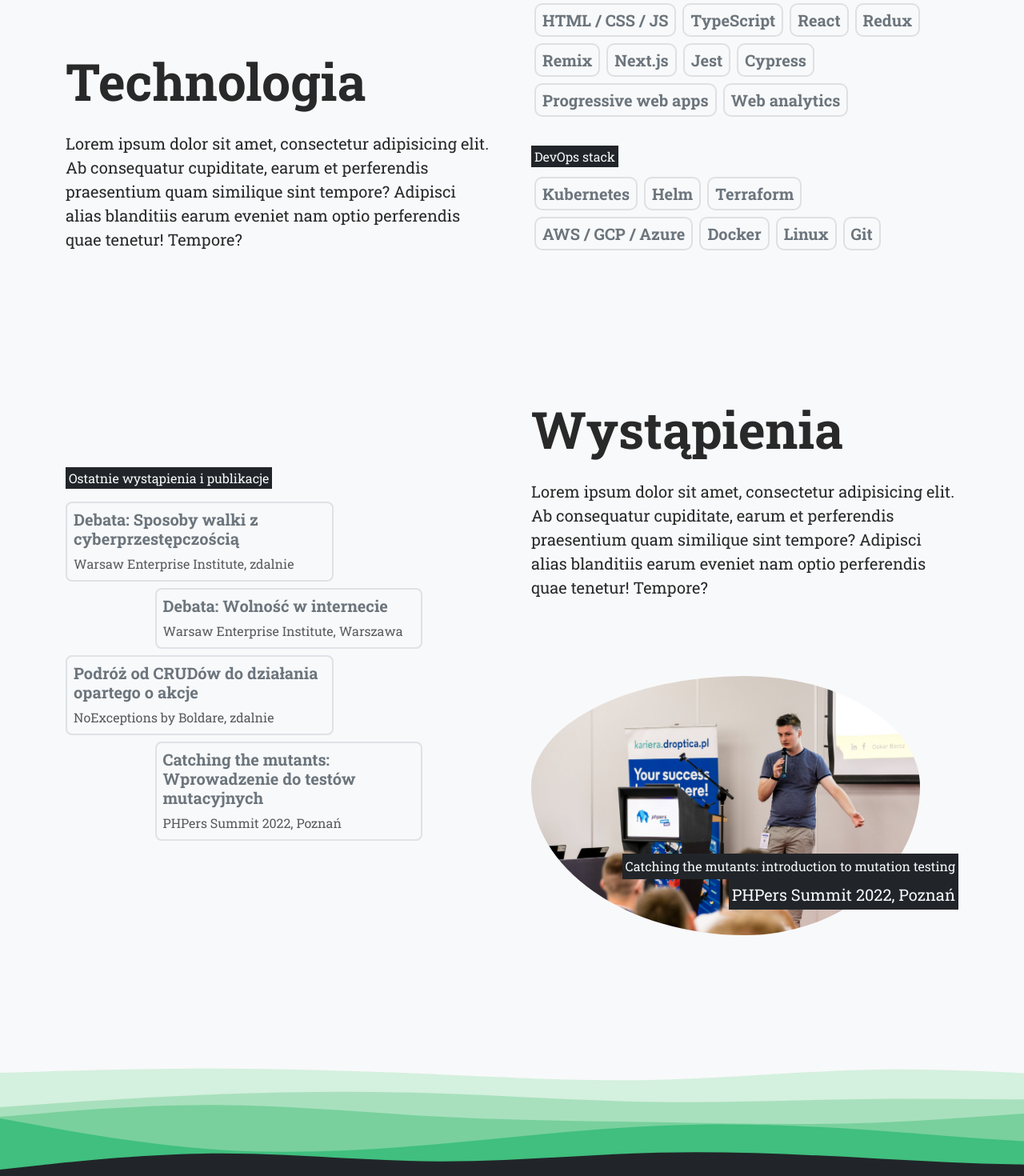
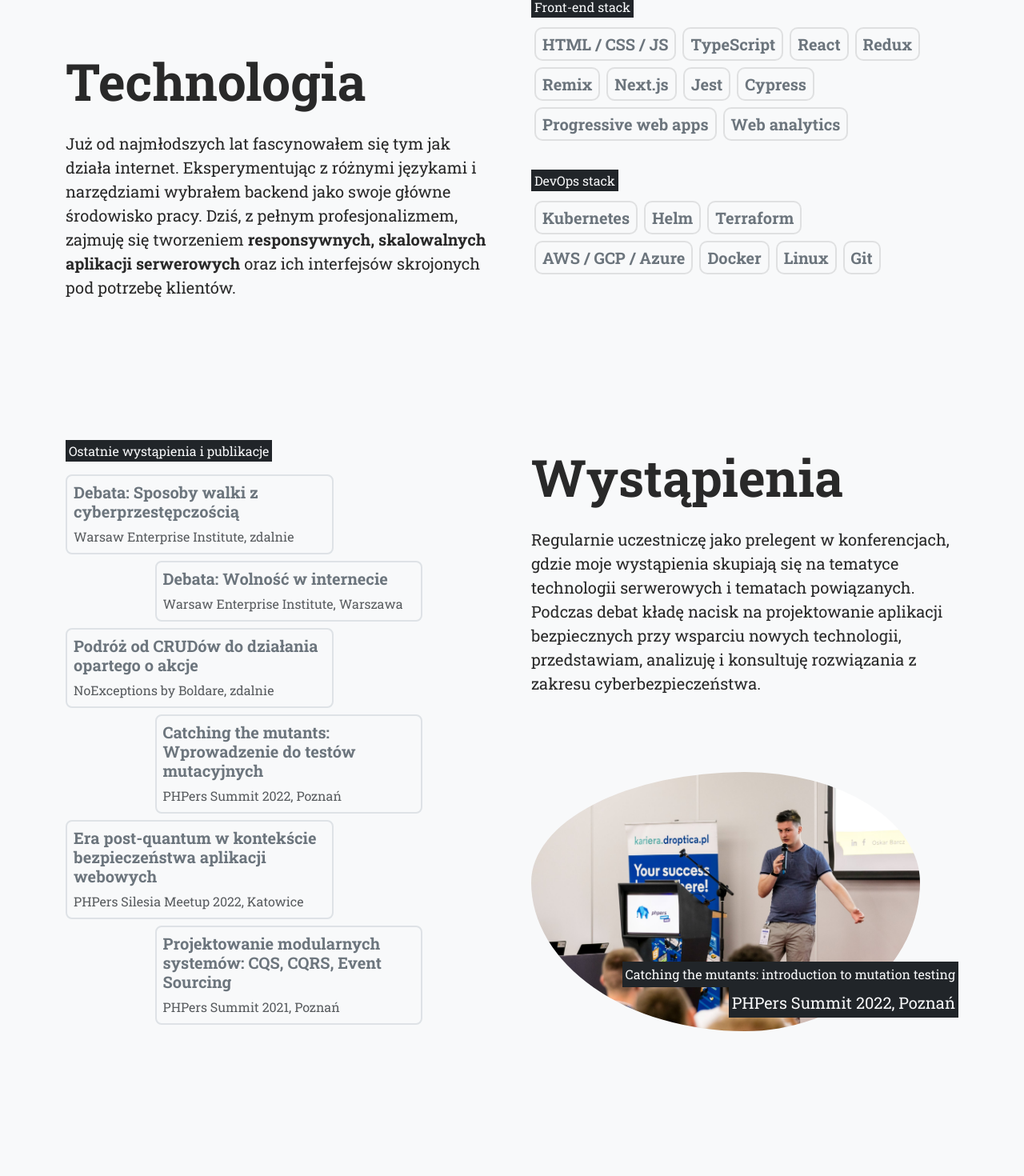
Before and after one commit to oskarbarcz/barcz-me-website, a React (Vite) app: page / in a window 1280 px wide. Shown: the part 1094-2564 px from the top of the page at 80% size. Built offline with nearby package versions, Linux system fonts and the light colour scheme.

Commit message:
add more conferences

```diff
--- a/src/blocks/ConferencesBlock.jsx
+++ b/src/blocks/ConferencesBlock.jsx
@@ -20,7 +20,15 @@ export default function ConferencesBlock() {
     {
       name: "Catching the mutants: Wprowadzenie do testów mutacyjnych",
       place: "PHPers Summit 2022, Poznań"
-    }
+    },
+    {
+      name: "Era post-quantum w kontekście bezpieczeństwa aplikacji webowych",
+      place: "PHPers Silesia Meetup 2022, Katowice"
+    },
+    {
+      name: "Projektowanie modularnych systemów: CQS, CQRS, Event Sourcing",
+      place: "PHPers Summit 2021, Poznań"
+    },
   ];
 
   return (
@@ -39,12 +47,14 @@ export default function ConferencesBlock() {
             <section>
               <h2 className="fw-bold display-3 my-4">Wystąpienia</h2>
               <article className="lead">
-                Lorem ipsum dolor sit amet, consectetur adipisicing elit. Ab consequatur cupiditate, earum et perferendis
-                praesentium quam similique sint tempore? Adipisci alias blanditiis earum eveniet nam optio perferendis quae
-                tenetur! Tempore?
+                Regularnie uczestniczę jako prelegent w konferencjach, gdzie moje wystąpienia skupiają się na tematyce
+                technologii serwerowych i tematach powiązanych. Podczas debat kładę nacisk na projektowanie aplikacji
+                bezpiecznych przy wsparciu nowych technologii, przedstawiam, analizuję i konsultuję rozwiązania z
+                zakresu cyberbezpieczeństwa.
               </article>
               <article className="position-relative">
-                <img src={photo} className="me-n5 mt-5 pt-5 pe-5 w-100 rounded-circle" alt=""/>
+                <img src={photo} className="me-n5 mt-5 pt-5 pe-lg-5 w-100 rounded-circle" alt=""/>
+                <div className="py-5 py-0-md py-lg-2"></div>
                 <div className="position-absolute text-end" style={{right: '0', bottom: '7.5%'}}>
                 <span className="text-light p-1 bg-dark d-inline-block">
                   Catching the mutants: introduction to mutation testing
--- a/src/blocks/TechnologyBlock.jsx
+++ b/src/blocks/TechnologyBlock.jsx
@@ -63,9 +63,10 @@ export default function TechnologyBlock() {
           </div>
           <h2 className="fw-bold display-3 my-4">Technologia</h2>
           <p className="lead">
-            Lorem ipsum dolor sit amet, consectetur adipisicing elit. Ab consequatur cupiditate, earum et perferendis
-            praesentium quam similique sint tempore? Adipisci alias blanditiis earum eveniet nam optio perferendis quae
-            tenetur! Tempore?
+            Już od najmłodszych lat fascynowałem się tym jak działa internet. Eksperymentując z różnymi językami i
+            narzędziami wybrałem backend jako swoje główne środowisko pracy. Dziś, z pełnym profesjonalizmem, zajmuję
+            się tworzeniem <strong className="fw-bold">responsywnych, skalowalnych aplikacji serwerowych</strong> oraz
+            ich interfejsów skrojonych pod potrzebę klientów.
           </p>
         </div>
         <div className="col-12 col-md-6">
```
